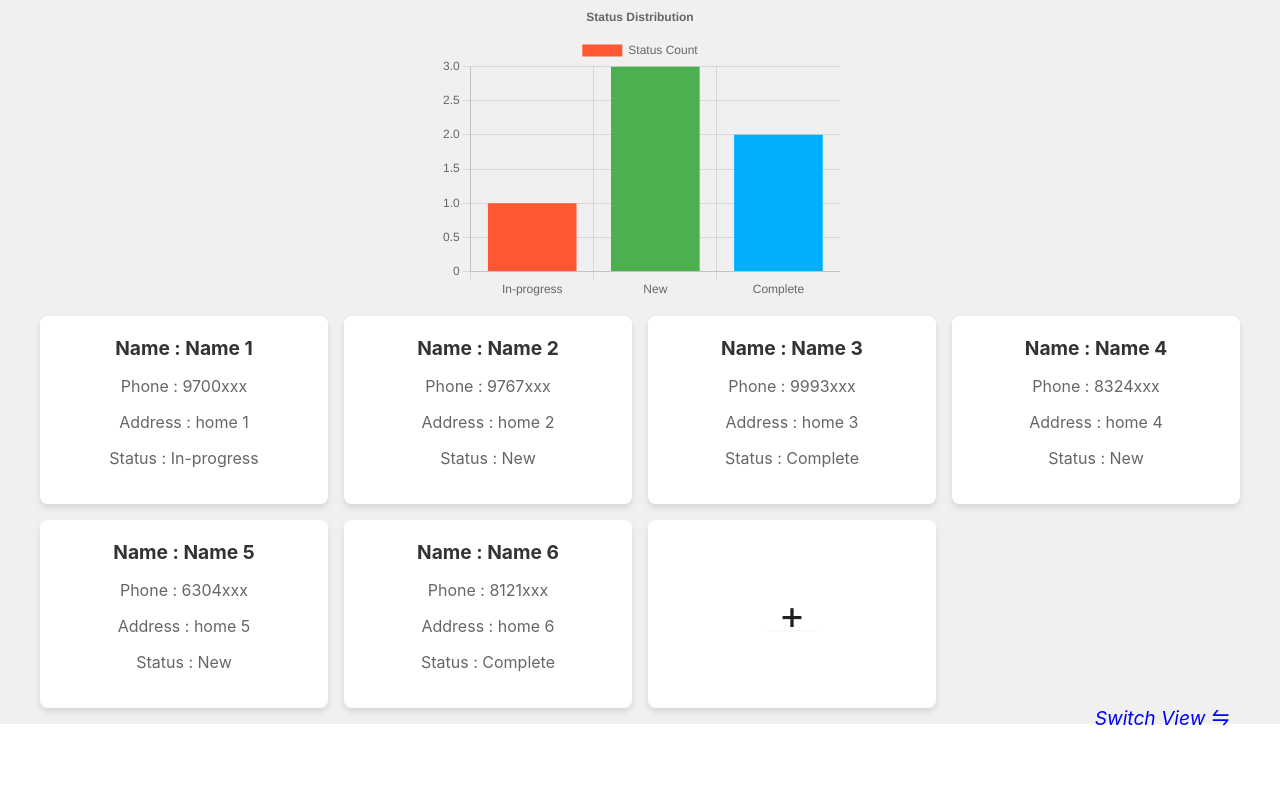
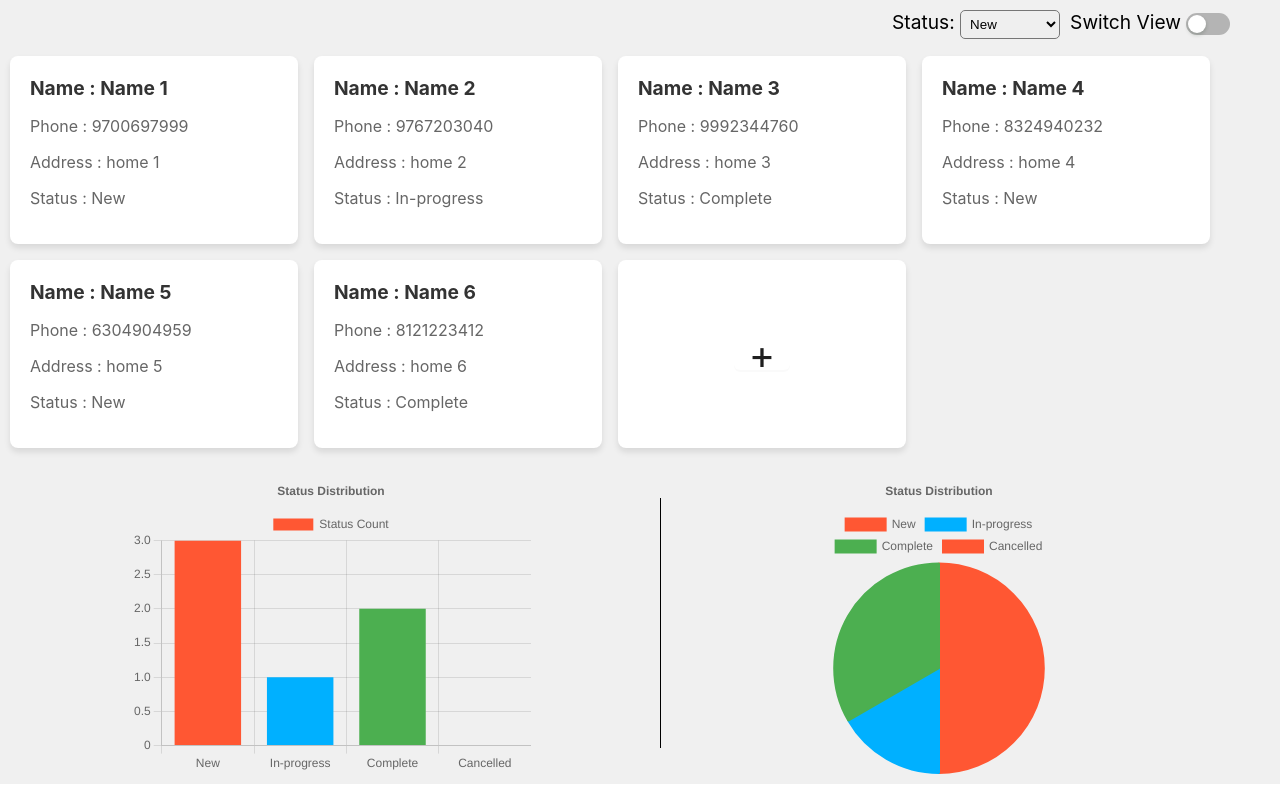
Before and after one commit to snrtrunksoft/snr-css-cmt_app, a React (Create React App) app: page / in a window 1280 px wide. Built offline with nearby package versions, Linux system fonts and the light colour scheme.

Commit message:
alignment - Alignment of the data has been modified as per the requirement

```diff
--- a/src/AddNewNameCard.js
+++ b/src/AddNewNameCard.js
@@ -27,6 +27,7 @@ const AddNewNameCard = ({
     const dropDownList = (
         <select
             value={newRecordStatus}
+            style={{borderRadius:'5px',padding:'5px'}}
             onChange={(e) => setNewRecordStatus(e.target.value)}
             >
             <option value="New">New</option>
--- a/src/App.css
+++ b/src/App.css
@@ -1,5 +1,7 @@
 .app {
   display: flex;
+  padding-right: 60px;
+  padding-top: 40px;
   flex-direction: column;
   justify-content: center;
   align-items: center;
@@ -18,12 +20,8 @@
 
 .fixed-div {
   position: fixed;
-  bottom: 50px;
-  right: 30px;
-  padding: 20px;
-  color: blue;
-  font-style: italic;
+  Top: 10px;
+  right: 50px;
+  color: Black;
   font-size: larger;
-  border-radius: 8px;
-  /* Optional: rounded corners */
 }
--- a/src/App.js
+++ b/src/App.js
@@ -2,13 +2,12 @@ import React, { useState } from 'react';
 import './App.css';
 import NameCard from './NameCard';
 import AddNewNameCard from './AddNewNameCard';
-import { Button, Modal } from "antd";
-import { SwapOutlined } from "@ant-design/icons";
-import { Bar } from 'react-chartjs-2';
-import { Chart as ChartJS, CategoryScale, LinearScale, BarElement, Title, Tooltip, Legend } from 'chart.js';
+import { Button, Col, Divider, Modal, Row, Switch, Table,Tag } from "antd";
+import { Bar, Pie } from 'react-chartjs-2';
+import { Chart as ChartJS, CategoryScale, LinearScale, BarElement, Title, Tooltip, Legend, ArcElement } from 'chart.js';
 
 // Registering necessary Chart.js components
-ChartJS.register(CategoryScale, LinearScale, BarElement, Title, Tooltip, Legend);
+ChartJS.register(CategoryScale, LinearScale, BarElement, Title, Tooltip, Legend, ArcElement);
 
 function App() {
 
@@ -18,16 +17,16 @@ function App() {
   const [ newRecordPhone, setNewRecordPhone ] = useState('');
   const [ newRecordAddress, setNewRecordAddress ] = useState('');
   const [ newRecordStatus, setNewRecordStatus ] = useState("New");
-
+  const [ statusSelection, setStatusSelection ] = useState("New");
 
 
   const [ data, setData]  = useState([
-      { id: 1, Name: "Name 1", Phone:"9700xxx", Address:'home 1', Status: "In-progress" },
-      { id: 2, Name: "Name 2", Phone:"9767xxx", Address:'home 2', Status: "New" },
-      { id: 3, Name: "Name 3", Phone:"9993xxx", Address:'home 3', Status: "Complete" },
-      { id: 4, Name: "Name 4", Phone:"8324xxx", Address:'home 4', Status: "New" },
-      { id: 5, Name: "Name 5", Phone:"6304xxx", Address:'home 5', Status: "New" },
-      { id: 6, Name: "Name 6", Phone:"8121xxx", Address:'home 6', Status: "Complete" },
+      { id: 1, Name: "Name 1", Phone:"9700697999", Age:20, Address:'home 1', Status: "New", },
+      { id: 2, Name: "Name 2", Phone:"9767203040", Age:24, Address:'home 2', Status: "In-progress", },
+      { id: 3, Name: "Name 3", Phone:"9992344760", Age:14, Address:'home 3', Status: "Complete", },
+      { id: 4, Name: "Name 4", Phone:"8324940232", Age:25, Address:'home 4', Status: "New", },
+      { id: 5, Name: "Name 5", Phone:"6304904959", Age:28, Address:'home 5', Status: "New", },
+      { id: 6, Name: "Name 6", Phone:"8121223412", Age:35, Address:'home 6', Status: "Complete", },
   ]);
 
   const statusCount = data.reduce((acc,item) => {
@@ -37,14 +36,14 @@ function App() {
 
   console.log("StatusCount:",statusCount);
 
-  const BarGraphData = {
-    labels: Object.keys(statusCount),
+  const graphData = {
+    labels: ["New","In-progress","Complete","Cancelled"],
     datasets: [
         {
           label: 'Status Count',
           data: Object.values(statusCount),
-          backgroundColor: ['#FF5733', '#4CAF50', '#00B0FF'],
-          borderColor: ['#FF5733', '#4CAF50', '#00B0FF'],
+          backgroundColor: ['#FF5733', '#00B0FF', '#4CAF50', 'pink'],
+          borderColor: ['#FF5733', '#00B0FF', '#4CAF50', 'pink'],
         }
       ]
   };
@@ -59,6 +58,35 @@ function App() {
     },
   };
 
+  const columns = [
+    {
+      title:'Name',
+      dataIndex :'Name',
+      key:'Name',
+      render: (text) => <a>{text}</a>,
+    },
+    {
+      title:'Phone',
+      dataIndex:'Phone',
+      key:'Phone',
+    },
+    {
+      title:'Age',
+      dataIndex:'Age',
+      key:'Age',
+    },
+    {
+      title:'Address',
+      dataIndex:'Address',
+      key:'Address',
+    },
+    {
+      title:'Status',
+      dataIndex:'Status',
+      key:'Status',
+    },
+  ]
+
   const newRecord = {
     id: parseInt(data[data.length - 1]['id']) + 1,
     Name: newRecordName,
@@ -71,12 +99,52 @@ function App() {
     setIsAddNewNameCardModalOpen(false);
   };
 
+  const dropDownList = (
+    <select
+      value={statusSelection}
+      style={{borderRadius:'5px',padding:'5px',marginRight:'10px'}}
+      onChange={(e) => setStatusSelection(e.target.value)}
+    >
+      <option value="New">New</option>
+      <option value="In-progress">In-progress</option>
+      <option value="Complete">Complete</option>
+      <option value="Cancelled">Cancelled</option>
+    </select>
+  );
+
   return (
     <div className="app">
-      <div >
-        <Bar data={BarGraphData} options={options} height="300px" width="400px"></Bar>
+      <div className='fixed-div'>
+        Status: {dropDownList}
+        Switch View
+        <Switch
+          style={{marginLeft:'5px'}}
+          onClick={()=>{ dataView === "grid" ? setDataView("table") : setDataView("grid")}}
+        ></Switch>
       </div>
-      <div className={dataView === "grid" ? "grid" : "list"}>
+      {dataView === "table" ? (
+        <div style={{backgroundColor:'',width:'40%'}}>
+          <Table
+            columns={columns}
+            dataSource={data}
+            pagination={{pageSize:5,simple:true}}
+            style={{padding:'5px'}}
+            footer={()=>(
+              <tr style={{display:'flex',alignItems:'center',justifyContent:'center',height:'10px'}}>
+                <td colSpan={columns.length}>
+                  <Button
+                    onClick={()=>setIsAddNewNameCardModalOpen(true)}
+                    style={{
+                      border:'transparent',
+                      fontSize:'40px',
+                      backgroundColor:'transparent'
+                      }}>+</Button>
+                </td>
+              </tr>
+            )}
+            ></Table>
+        </div>) : (
+        <div className='grid'>
           {data.map((item) => (
             <NameCard key={item.id}
               Name={item.Name}
@@ -84,10 +152,11 @@ function App() {
               Address={item.Address}
               Status={item.Status}
               dataView={dataView}
+              data={data}
               />
           ))}
             <div
-            className= { dataView === "grid" ? 'nameCard' : 'list-item'}
+              className={dataView === "grid" ? 'nameCard' : 'table'}
               onClick={()=>setIsAddNewNameCardModalOpen(true)}
               style= {{
                 display:'flex',
@@ -96,6 +165,19 @@ function App() {
               }}>
               <Button style={{border:'transparent',fontSize:'40px'}}>+</Button>
             </div>
+        </div>)}
+      <div style={{width:"100%"}}>
+        <Row style={{padding:'10px',backgroundColor:'',display:'flex',alignItems:'center',justifyContent:'space-evenly'}}>
+          <Col>
+            <Bar data={graphData} options={options} height="300px" width="400px"  ></Bar>
+          </Col>
+          <Col>
+            <Divider type='vertical' style={{height:250,backgroundColor:'black'}}></Divider>
+          </Col>
+          <Col>
+            <Pie data={graphData} options={options}></Pie>
+          </Col>
+        </Row>
       </div>
       <Modal
         title="AddNewNameCard"
@@ -114,12 +196,6 @@ function App() {
           handleAddNewNameCard={handleAddNewNameCard}
           />
       </Modal>
-      <div
-        className='fixed-div'
-        onClick={()=>{ dataView === "grid" ? setDataView("list") : setDataView("grid")}}
-        >
-        Switch View {<SwapOutlined/>}
-        </div>
     </div>
   );
 }
--- a/src/NameCard.css
+++ b/src/NameCard.css
@@ -3,7 +3,7 @@
     padding: 20px;
     border-radius: 8px;
     box-shadow: 0 4px 6px rgba(0, 0, 0, 0.1);
-    text-align: center;
+    text-align: left;
 }
 
 .nameCard h3 {
@@ -17,7 +17,7 @@
     color: #666;
 }
 
-.list {
+/* .list {
     width: 100%;
     max-width: 600px;
     padding: 20px;
@@ -40,4 +40,4 @@
 .list-item p {
     margin-top: 5px;
     color: #555;
-}
+} */
--- a/src/NameCard.js
+++ b/src/NameCard.js
@@ -1,25 +1,16 @@
 import React from "react";
 import "./NameCard.css";
-import { Row,Col } from "antd";
 
-const NameCard = ({ Name, Phone, Address, Status, dataView }) => {
+const NameCard = ({ Name, Phone, Address, Status }) => {
     return(
         <div>
-            {dataView === "grid" ? (<div className="nameCard">
-            <h3>Name : { Name }</h3>
-            <p>Phone : { Phone }</p>
-            <p>Address : { Address }</p>
-            <p>Status : { Status }</p>
-        </div>) : (
-            <Row gutter={[10, 10]} className="list-item">
-                 <Col span={5}>{Name}</Col>
-                 <Col span={5}>{Phone}</Col>
-                 <Col span={5}>{Address}</Col>
-                 <Col span={5}>{Status}</Col>
-            </Row>
-        )}
-        </div>
-    )
+            <div className="nameCard">
+                <h3>Name : { Name }</h3>
+                <p>Phone : { Phone }</p>
+                <p>Address : { Address }</p>
+                <p>Status : { Status }</p>
+            </div>
+        </div>)
 }
 
 export default NameCard;
```
Lines whose indentation alone changed are shown as unchanged.
